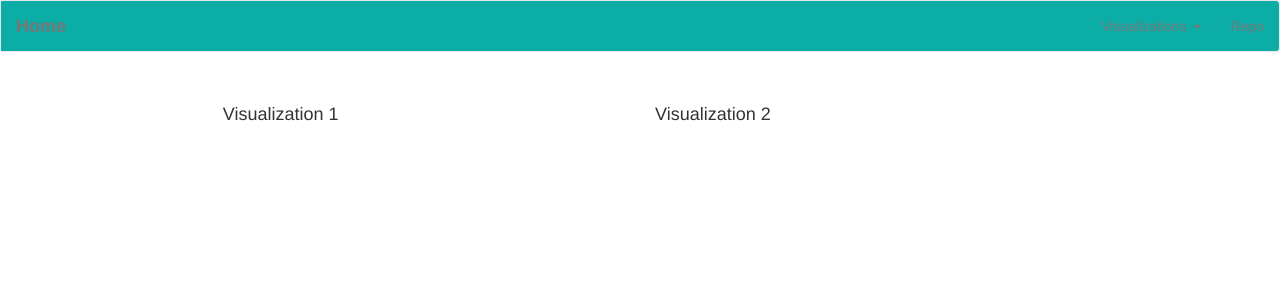
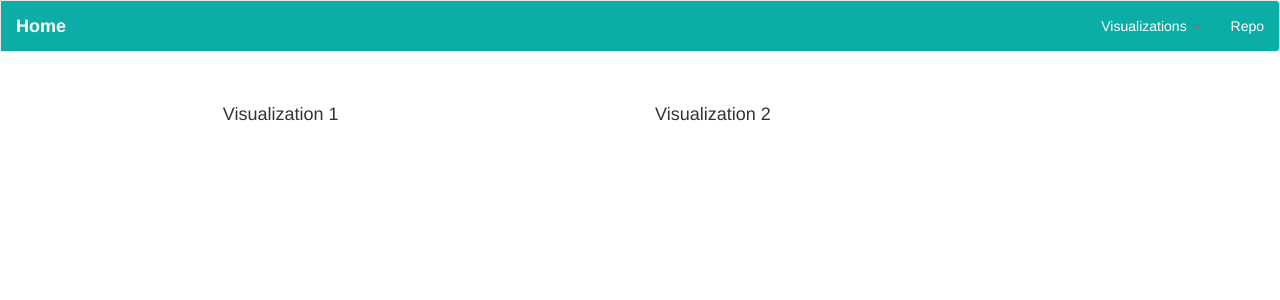
Before and after one commit to Senkichi/ACS, a Flask app: page /comparison in a window 1280 px wide. Shown: the top 300 px of the page. Run offline with Flask 2, Linux system fonts and the light colour scheme; some libraries are stand-ins or nearby versions.

Commit message:
minor changes made for css

```diff
--- a/static/templates/layout.html
+++ b/static/templates/layout.html
@@ -29,14 +29,14 @@
         <span class="icon-bar"></span>
         <span class="icon-bar"></span>
       </button>
-        <a class="navbar-brand" href="index.html">Home</a>
+        <a class="navbar-brand" href="index.html"><h7>Home</h7></a>
       </div>
 
       {% block dropdown %} {% endblock %}
 
         <ul class="nav navbar-nav navbar-right">
           <li class="dropdown">
-            <a href="#" class="dropdown-toggle" data-toggle="dropdown" role="button" aria-haspopup="true" aria-expanded="false">Visualizations <span class="caret"></span></a>
+            <a href="#" class="dropdown-toggle" data-toggle="dropdown" role="button" aria-haspopup="true" aria-expanded="false"><h7>Visualizations </h7> <span class="caret"></span></a>
             <ul class="dropdown-menu">
 
               <!-- TODO: -->
@@ -46,7 +46,7 @@
 
             </ul>
           </li>
-          <li><a href="https://github.com/Senkichi/ACS" target="_blank">Repo</a></li>
+          <li><a href="https://github.com/Senkichi/ACS" target="_blank"><h7>Repo</h7></a></li>
         </ul>
       </div>
     </div>
```
